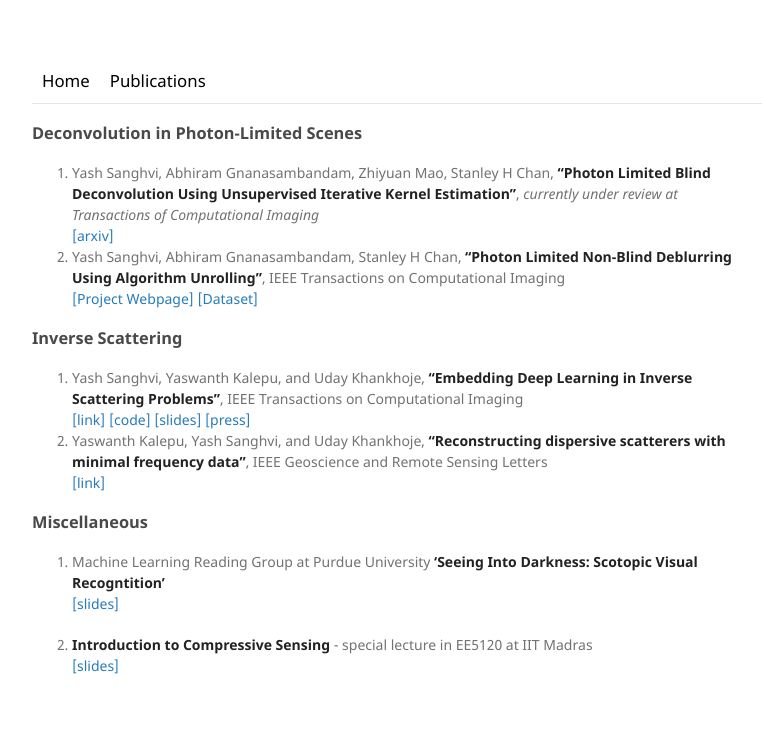
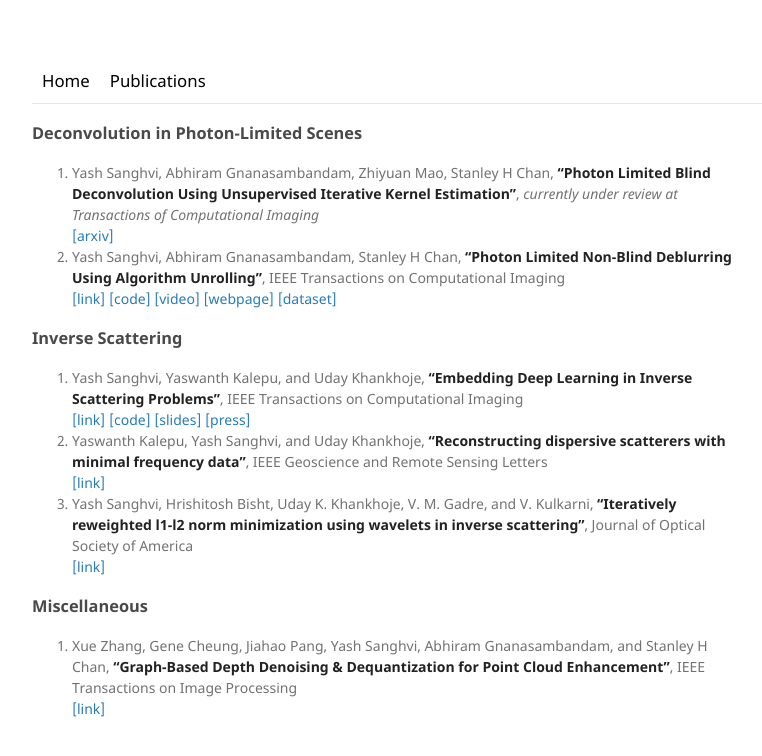
Before and after one commit to sanghviyashiitb/sanghviyashiitb.github.io, a Jekyll site: the page built from publications/index.md, in a window 1280 px wide. Shown: the top 756 px of the page, without its empty margins (108-870 px from the left). Built offline with Jekyll 4.4.1, drawn with Linux system fonts in a browser that asks for light colours.

Commit message:
Update index.md

```diff
--- a/publications/index.md
+++ b/publications/index.md
@@ -5,16 +5,13 @@ title: Selected Publications
 ### Deconvolution in Photon-Limited Scenes
 1. Yash Sanghvi, Abhiram Gnanasambandam, Zhiyuan Mao, Stanley H Chan, **"Photon Limited Blind Deconvolution Using Unsupervised Iterative Kernel Estimation"**, _currently under review at Transactions of Computational Imaging_ <br> [[arxiv]](https://arxiv.org/abs/2208.00451)
 2. Yash Sanghvi, Abhiram Gnanasambandam, Stanley H Chan, **"Photon Limited Non-Blind Deblurring Using Algorithm Unrolling"**, IEEE Transactions on Computational Imaging <br>
-[[Project Webpage]](https://sanghviyashiitb.github.io/nb-deblur-webpage/) [[Dataset]](https://aaaakshat.github.io/pldd/)
+[[link]](https://arxiv.org/abs/2110.15314) [[code]](https://github.com/sanghviyashiitb/poisson-deblurring) [[video]](https://www.youtube.com/watch?v=bJHiUKzjaCI) [[webpage]](https://sanghviyashiitb.github.io/nb-deblur-webpage/) [[dataset]](https://aaaakshat.github.io/pldd/)
 
 ### Inverse Scattering
 1. Yash Sanghvi, Yaswanth Kalepu, and Uday Khankhoje, **"Embedding Deep Learning in Inverse Scattering Problems"**, IEEE Transactions on Computational Imaging <br>
 [[link]](https://ieeexplore.ieee.org/document/8709721) [[code]](https://github.com/sanghviyashiitb/EmbeddingDLinISP-Github) [[slides]](/blog/2019-3-31-URSI) [[press]](https://www.thehindu.com/sci-tech/science/iit-ms-model-detects-cancer-with-deep-learning-microwave/article28422266.ece)
 2. Yaswanth Kalepu, Yash Sanghvi, and Uday Khankhoje, **"Reconstructing dispersive scatterers with minimal frequency data"**, IEEE Geoscience and Remote Sensing Letters <br> [[link]](https://www.ee.iitm.ac.in/uday/pub/2020-grsl-mfdsom.pdf)
+3. Yash Sanghvi, Hrishitosh Bisht, Uday K. Khankhoje, V. M. Gadre, and V. Kulkarni, **"Iteratively reweighted l1-l2 norm minimization using wavelets in inverse scattering"**, Journal of Optical Society of America <br> [[link]](https://opg.optica.org/josaa/abstract.cfm?uri=josaa-37-4-680)
 
 ### Miscellaneous
-1. Machine Learning Reading Group at Purdue University **‘Seeing Into Darkness: Scotopic Visual Recogntition’** <br>
-[[slides]](https://drive.google.com/file/d/12RELD1rQ8hcPLUqP67mqhSsv1mQg4uAe/view?usp=sharing)
-
-2. **Introduction to Compressive Sensing** - special lecture in EE5120 at IIT Madras <br>
-[[slides]](/blog/2018-11-1-CS-tutorial)
+1. Xue Zhang, Gene Cheung, Jiahao Pang, Yash Sanghvi, Abhiram Gnanasambandam, and Stanley H Chan, **"Graph-Based Depth Denoising & Dequantization for Point Cloud Enhancement"**, IEEE Transactions on Image Processing <br> [[link]](https://ieeexplore.ieee.org/abstract/document/9932276)
```
